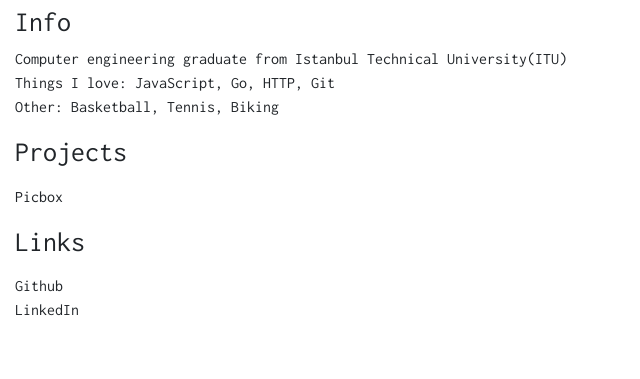
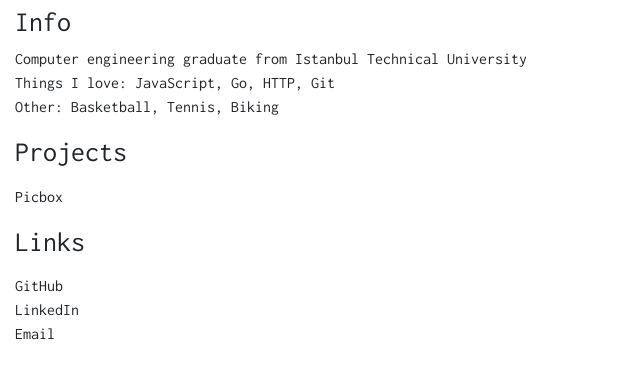
Before and after one commit to emreler/emreler.github.io, a plain HTML site: page index.html in a window 1280 px wide. Shown: the part 257-636 px from the top of the page, without its empty margins (0-640 px from the left). Drawn offline with nearby package versions, Linux system fonts and the light colour scheme.

Commit message:
Add email

```diff
--- a/index.html
+++ b/index.html
@@ -46,7 +46,7 @@
         <h2>Software Engineer</h2>
         <h3>Info</h3>
         <p>
-          Computer engineering graduate from <a href="http://www.itu.edu.tr/en/" target="_blank">Istanbul Technical University(ITU)</a><br>
+          Computer engineering graduate from <a href="http://www.itu.edu.tr/en/" target="_blank">Istanbul Technical University</a><br>
           Things I love: JavaScript, Go, HTTP, Git<br>
           Other: Basketball, Tennis, Biking
         </p>
@@ -62,8 +62,9 @@
         <p>
           <div class="list">
             <ul>
-              <li><a href="https://github.com/emreler" target="_blank">Github</a></li>
+              <li><a href="https://github.com/emreler" target="_blank">GitHub</a></li>
               <li><a href="https://linkedin.com/in/emrekayan" target="_blank">LinkedIn</a></li>
+              <li><a href="mailto:emrekayan@gmail.com" target="_blank">Email</a></li>
             </ul>
           </div>
         </p>
```
